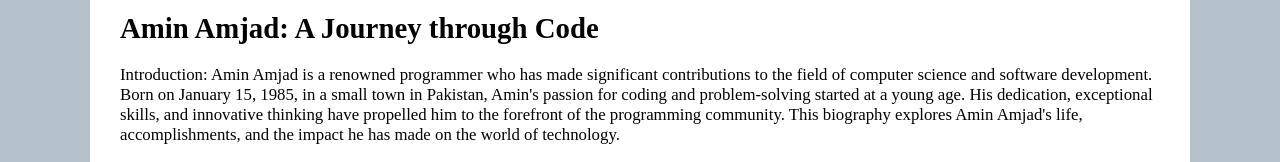
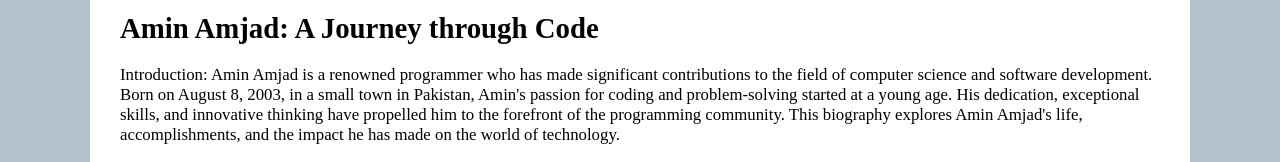
Before and after one commit to aminamgad/Amin-Amjad, a plain HTML site: page index.html in a window 1280 px wide. Both pictures are taken after a click on the button "Amin Amjad". Shown: the part 457-619 px from the top of the page. Drawn offline with Linux system fonts and the light colour scheme.

Commit message:
Update index.html

```diff
--- a/index.html
+++ b/index.html
@@ -20,7 +20,7 @@
             <div class="body">
                 <h2>Amin Amjad: A Journey through Code</h2>
                 <p>Introduction:
-                    Amin Amjad is a renowned programmer who has made significant contributions to the field of computer science and software development. Born on January 15, 1985, in a small town in Pakistan, Amin's passion for coding and problem-solving started at a young age. His dedication, exceptional skills, and innovative thinking have propelled him to the forefront of the programming community. This biography explores Amin Amjad's life, accomplishments, and the impact he has made on the world of technology.</p>
+                    Amin Amjad is a renowned programmer who has made significant contributions to the field of computer science and software development. Born on August 8, 2003, in a small town in Pakistan, Amin's passion for coding and problem-solving started at a young age. His dedication, exceptional skills, and innovative thinking have propelled him to the forefront of the programming community. This biography explores Amin Amjad's life, accomplishments, and the impact he has made on the world of technology.</p>
                     <p>Early Life and Education:
                         Amin grew up in a modest family that valued education and hard work. His parents recognized his aptitude for mathematics and encouraged him to pursue his passion for problem-solving. At the age of 13, Amin discovered his first programming language, BASIC, on his father's old computer. Fascinated by the ability to create something from scratch, he delved deeper into coding and began exploring various programming languages.</p>
                         <p>Amin completed his high school education with exceptional grades and secured a scholarship to pursue a Bachelor's degree in Computer Science at a prestigious university. During his time in university, Amin actively participated in programming competitions and hackathons, where he honed his skills and gained recognition among his peers.</p>
```
